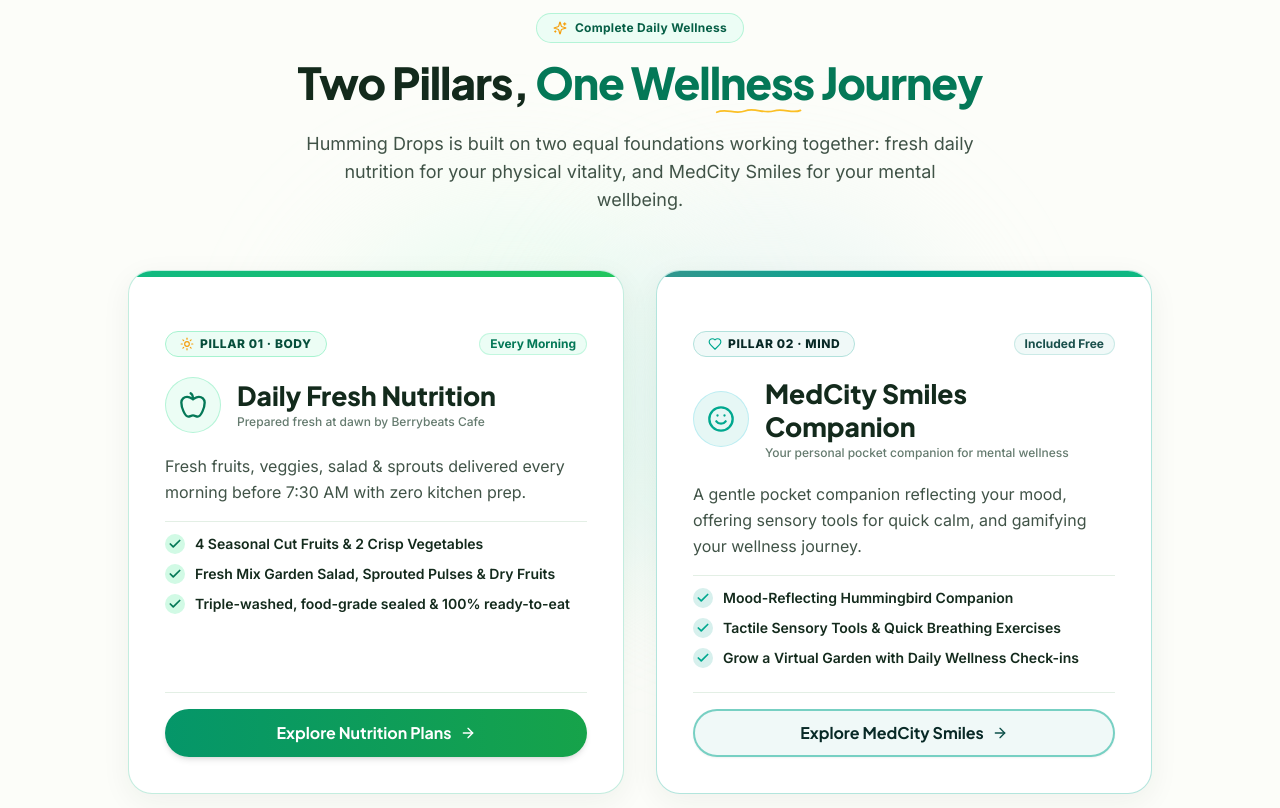
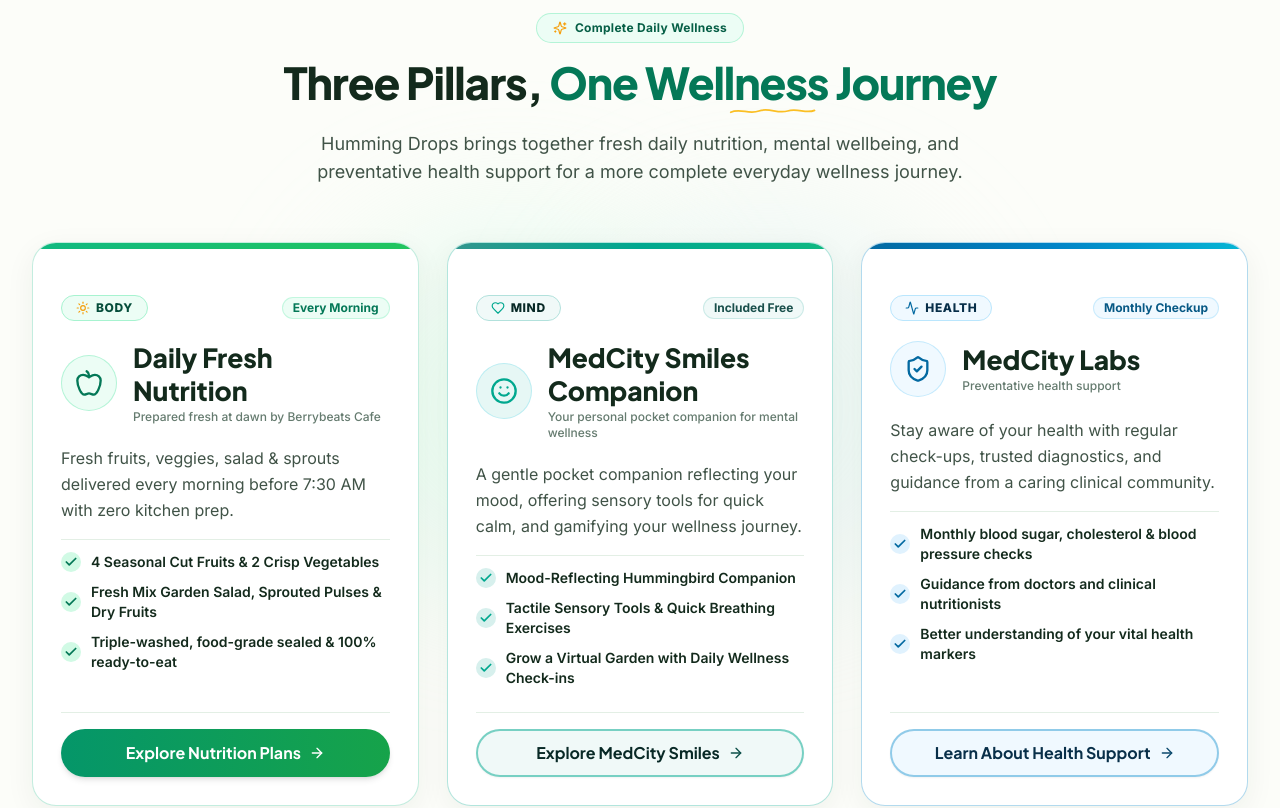
Before and after one commit to Humming-Drops/Humming-Drops-website, a Next.js app: page / in a window 1280 px wide. Shown: the part 880-1688 px from the top of the page. Built offline with nearby package versions, Linux system fonts and the light colour scheme; no server answers.

Commit message:
feat: add preventive health pillar

```diff
--- a/src/app/page.tsx
+++ b/src/app/page.tsx
@@ -26,7 +26,7 @@
       {/* 1. Hero & Trust Bar */}
       <Hero />
 
-      {/* 2. Two Equal Pillars: Nutrition & MedCity Smiles */}
+      {/* 2. Three Equal Pillars: Nutrition, MedCity Smiles & Preventative Health */}
       <TwoPillars />
 
       {/* 3. How It Works: 3-step vertical connected journey */}
--- a/src/components/home/two-pillars.tsx
+++ b/src/components/home/two-pillars.tsx
@@ -3,7 +3,7 @@
 import React from "react";
 import Link from "next/link";
 import { motion, useReducedMotion, type Variants } from "framer-motion";
-import { ArrowRight, Apple, Heart, Sparkles, Check, Smile, Sun } from "lucide-react";
+import { Activity, ArrowRight, Apple, Heart, Sparkles, Check, ShieldCheck, Smile, Sun } from "lucide-react";
 import { Button } from "@/components/ui/button";
 import { DoodleSquiggle } from "@/components/ui/doodles";
 
@@ -32,18 +32,18 @@
 
   return (
     <section
-      id="two-pillars"
-      aria-label="Two Pillars, One Wellness Journey"
+      id="three-pillars"
+      aria-label="Three Pillars, One Wellness Journey"
       className="py-14 sm:py-16 lg:py-24 bg-[#FCFDF9] border-b border-[#E3EFE5] relative overflow-hidden"
     >
       {/* Background Ambient Glows */}
       <div
         aria-hidden="true"
-        className="absolute top-1/2 left-1/4 -translate-y-1/2 w-96 h-96 bg-emerald-100/40 rounded-full blur-3xl pointer-events-none"
+        className="absolute top-1/2 left-1/4 -translate-y-1/2 w-[60vw] max-w-96 h-[60vw] max-h-96 bg-emerald-100/40 rounded-full blur-3xl pointer-events-none"
       />
       <div
         aria-hidden="true"
-        className="absolute top-1/2 right-1/4 -translate-y-1/2 w-96 h-96 bg-teal-100/40 rounded-full blur-3xl pointer-events-none"
+        className="absolute top-1/2 right-1/4 -translate-y-1/2 w-[60vw] max-w-96 h-[60vw] max-h-96 bg-teal-100/40 rounded-full blur-3xl pointer-events-none"
       />
 
       <div className="max-w-7xl mx-auto px-5 sm:px-6 lg:px-8 relative z-10">
@@ -55,7 +55,7 @@
           </div>
 
           <h2 className="font-display text-[clamp(1.75rem,4vw,2.75rem)] font-extrabold text-[#132A1C] tracking-tight leading-[1.15]">
-            Two Pillars,{" "}
+            Three Pillars,{" "}
             <span className="relative inline-block text-emerald-700 pb-2">
               One Wellness Journey
               <DoodleSquiggle
@@ -66,22 +66,22 @@
           </h2>
 
           <p className="text-base sm:text-lg text-[#405347] leading-relaxed max-w-2xl mx-auto font-sans">
-            Humming Drops is built on two equal foundations working together: fresh daily nutrition for your physical vitality, and MedCity Smiles for your mental wellbeing.
+            Humming Drops brings together fresh daily nutrition, mental wellbeing, and preventative health support for a more complete everyday wellness journey.
           </p>
         </div>
 
-        {/* 2 Equal Visual Pillar Cards */}
+        {/* 3 Equal Visual Pillar Cards */}
         <motion.div
           variants={shouldReduceMotion ? undefined : containerVariants}
           initial="hidden"
           whileInView="visible"
           viewport={{ once: true, margin: "-60px" }}
-          className="grid grid-cols-1 md:grid-cols-2 gap-5 sm:gap-6 lg:gap-8 max-w-5xl mx-auto items-stretch"
+          className="grid grid-cols-1 md:grid-cols-3 gap-5 sm:gap-6 lg:gap-7 max-w-7xl mx-auto items-stretch"
         >
           {/* Pillar 1: Nutrition (Primary Green Accent) */}
           <motion.div
             variants={shouldReduceMotion ? undefined : cardVariants}
-            className="rounded-3xl p-6 sm:p-8 lg:p-9 bg-white border border-emerald-500/25 shadow-[0_8px_30px_rgba(30,43,36,0.06)] md:hover:-translate-y-1 md:hover:shadow-[0_16px_40px_rgba(30,43,36,0.12)] md:hover:border-emerald-500/60 active:scale-[0.99] transition-all duration-300 flex flex-col justify-between space-y-6 relative overflow-hidden group"
+            className="rounded-3xl p-6 sm:p-7 lg:p-7 bg-white border border-emerald-500/25 shadow-[0_8px_30px_rgba(30,43,36,0.06)] md:hover:-translate-y-1 md:hover:shadow-[0_16px_40px_rgba(30,43,36,0.12)] md:hover:border-emerald-500/60 active:scale-[0.99] transition-all duration-300 flex flex-col justify-between space-y-6 relative overflow-hidden group"
           >
             {/* Top Accent Line */}
             <div className="absolute top-0 left-0 right-0 h-1.5 bg-gradient-to-r from-emerald-500 to-green-500" />
@@ -90,7 +90,7 @@
               <div className="flex items-center justify-between">
                 <span className="inline-flex items-center gap-1.5 px-3.5 py-1 rounded-full bg-emerald-50 border border-emerald-200 text-emerald-900 text-xs font-extrabold uppercase tracking-wider">
                   <Sun className="w-3.5 h-3.5 text-amber-500" />
-                  <span>Pillar 01 · Body</span>
+                  <span>Body</span>
                 </span>
                 <span className="text-xs font-bold text-emerald-700 bg-emerald-50 px-2.5 py-0.5 rounded-full border border-emerald-200/60">
                   Every Morning
@@ -159,7 +159,7 @@
           {/* Pillar 2: MedCity Smiles (Aqua / Teal Accent) */}
           <motion.div
             variants={shouldReduceMotion ? undefined : cardVariants}
-            className="rounded-3xl p-6 sm:p-8 lg:p-9 bg-white border border-[#00A88F]/30 shadow-[0_8px_30px_rgba(30,43,36,0.06)] md:hover:-translate-y-1 md:hover:shadow-[0_16px_40px_rgba(30,43,36,0.12)] md:hover:border-[#00A88F]/60 active:scale-[0.99] transition-all duration-300 flex flex-col justify-between space-y-6 relative overflow-hidden group"
+            className="rounded-3xl p-6 sm:p-7 lg:p-7 bg-white border border-[#00A88F]/30 shadow-[0_8px_30px_rgba(30,43,36,0.06)] md:hover:-translate-y-1 md:hover:shadow-[0_16px_40px_rgba(30,43,36,0.12)] md:hover:border-[#00A88F]/60 active:scale-[0.99] transition-all duration-300 flex flex-col justify-between space-y-6 relative overflow-hidden group"
           >
             {/* Top Accent Line */}
             <div className="absolute top-0 left-0 right-0 h-1.5 bg-gradient-to-r from-teal-500 via-[#00A88F] to-emerald-500" />
@@ -168,7 +168,7 @@
               <div className="flex items-center justify-between">
                 <span className="inline-flex items-center gap-1.5 px-3.5 py-1 rounded-full bg-teal-50 border border-teal-200 text-teal-950 text-xs font-extrabold uppercase tracking-wider">
                   <Heart className="w-3.5 h-3.5 text-[#00A88F]" />
-                  <span>Pillar 02 · Mind</span>
+                  <span>Mind</span>
                 </span>
                 <span className="text-xs font-bold text-teal-800 bg-teal-50 px-2.5 py-0.5 rounded-full border border-teal-200/60">
                   Included Free
@@ -233,6 +233,79 @@
               </Button>
             </div>
           </motion.div>
+
+          {/* Pillar 3: MedCity Labs (Clinical Blue Accent) */}
+          <motion.div
+            variants={shouldReduceMotion ? undefined : cardVariants}
+            className="rounded-3xl p-6 sm:p-7 lg:p-7 bg-white border border-sky-600/30 shadow-[0_8px_30px_rgba(30,43,36,0.06)] md:hover:-translate-y-1 md:hover:shadow-[0_16px_40px_rgba(30,43,36,0.12)] md:hover:border-sky-600/60 active:scale-[0.99] transition-all duration-300 flex flex-col justify-between space-y-6 relative overflow-hidden group"
+          >
+            <div className="absolute top-0 left-0 right-0 h-1.5 bg-gradient-to-r from-sky-700 via-sky-600 to-cyan-500" />
+
+            <div className="space-y-4">
+              <div className="flex items-center justify-between">
+                <span className="inline-flex items-center gap-1.5 px-3.5 py-1 rounded-full bg-sky-50 border border-sky-200 text-sky-950 text-xs font-extrabold uppercase tracking-wider">
+                  <Activity className="w-3.5 h-3.5 text-sky-700" />
+                  <span>Health</span>
+                </span>
+                <span className="text-xs font-bold text-sky-800 bg-sky-50 px-2.5 py-0.5 rounded-full border border-sky-200/70">
+                  Monthly Checkup
+                </span>
+              </div>
+
+              <div className="flex items-center gap-4 pt-1">
+                <div className="w-14 h-14 rounded-full bg-sky-50 border border-sky-200/80 flex items-center justify-center text-sky-700 shrink-0 shadow-2xs group-hover:scale-105 transition-transform">
+                  <ShieldCheck className="w-7 h-7 text-sky-700" />
+                </div>
+                <div>
+                  <h3 className="text-[clamp(1.35rem,2.5vw,1.65rem)] font-extrabold text-[#132A1C] font-display leading-tight">
+                    MedCity Labs
+                  </h3>
+                  <p className="text-xs text-[#657B6F] font-medium mt-0.5">
+                    Preventative health support
+                  </p>
+                </div>
+              </div>
+
+              <p className="text-base text-[#405347] font-normal leading-relaxed pt-1">
+                Stay aware of your health with regular check-ups, trusted diagnostics, and guidance from a caring clinical community.
+              </p>
+
+              <div className="space-y-2.5 pt-3 border-t border-[#E3EFE5]">
+                <div className="flex items-center gap-2.5 text-xs sm:text-sm font-semibold text-[#132A1C]">
+                  <div className="w-5 h-5 rounded-full bg-sky-100 flex items-center justify-center text-sky-700 shrink-0">
+                    <Check className="w-3.5 h-3.5 stroke-[3]" />
+                  </div>
+                  <span>Monthly blood sugar, cholesterol &amp; blood pressure checks</span>
+                </div>
+                <div className="flex items-center gap-2.5 text-xs sm:text-sm font-semibold text-[#132A1C]">
+                  <div className="w-5 h-5 rounded-full bg-sky-100 flex items-center justify-center text-sky-700 shrink-0">
+                    <Check className="w-3.5 h-3.5 stroke-[3]" />
+                  </div>
+                  <span>Guidance from doctors and clinical nutritionists</span>
+                </div>
+                <div className="flex items-center gap-2.5 text-xs sm:text-sm font-semibold text-[#132A1C]">
+                  <div className="w-5 h-5 rounded-full bg-sky-100 flex items-center justify-center text-sky-700 shrink-0">
+                    <Check className="w-3.5 h-3.5 stroke-[3]" />
+                  </div>
+                  <span>Better understanding of your vital health markers</span>
+                </div>
+              </div>
+            </div>
+
+            <div className="pt-4 border-t border-[#E3EFE5]">
+              <Button
+                variant="outline"
+                size="lg"
+                asChild
+                className="w-full justify-center text-base font-bold min-h-[48px] py-3.5 rounded-full bg-sky-50 hover:bg-sky-100 text-sky-950 border-2 border-sky-600/40 hover:border-sky-600 shadow-sm cursor-pointer group/btn"
+              >
+                <Link href="/contact" className="flex items-center justify-center gap-2">
+                  <span>Learn About Health Support</span>
+                  <ArrowRight className="w-4 h-4 text-sky-900 transition-transform group-hover/btn:translate-x-1" />
+                </Link>
+              </Button>
+            </div>
+          </motion.div>
         </motion.div>
       </div>
     </section>
```
